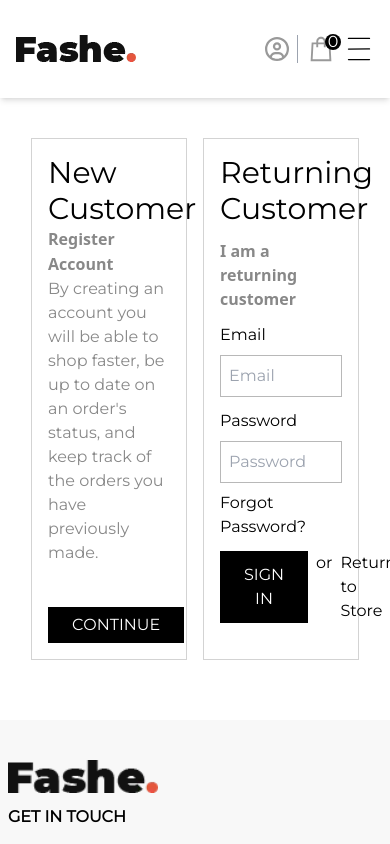
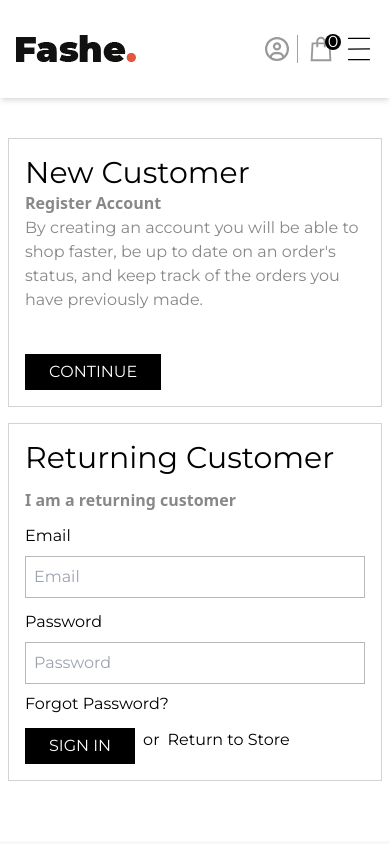
Before and after one commit to sarachafikidrissi/React_Final_Project_Sara_Chafik_idrissi, a React (Create React App) app: page /login in a window 390 px wide. Shown: the top 844 px of the page. Built offline with nearby package versions, Linux system fonts and the light colour scheme.

Commit message:
add responisvity to login page

```diff
--- a/src/pages/Login/Login.jsx
+++ b/src/pages/Login/Login.jsx
@@ -4,8 +4,8 @@ import { useNavigate } from 'react-router-dom'
 const Login = () => {
   const navigate = useNavigate()
   return (
-    <div className=' flex justify-center gap-x-4 py-10 '>
-      <div className='w-[40vw]  border border-[#d3d3d3] p-4 flex flex-col gap-y-[5vh] h-fit'>
+    <div className=' flex sm:flex-row flex-col gap-y-4 justify-center gap-x-4 py-10 bg-red-500sm:px-0 px-2 '>
+      <div className='sm:w-[40vw]  border border-[#d3d3d3] p-4 flex flex-col gap-y-[5vh] h-fit'>
         <div>
           <h1 className='text-3xl'>New Customer</h1>
         <span className='font-bold font-sans text-[#888888]'>Register Account</span>
@@ -14,7 +14,7 @@ const Login = () => {
 
         <button onClick={() => {navigate('/register')}} className='text-white bg-black px-6 py-1.5 w-fit'>CONTINUE</button>
       </div>
-      <div className='w-[40vw] border border-[#d3d3d3] p-4 flex flex-col gap-y-3 '>
+      <div className='sm:w-[40vw] border border-[#d3d3d3] p-4 flex flex-col gap-y-3 '>
         <h1 className='text-3xl'>Returning Customer</h1>
         <span className='font-bold font-sans text-[#888888]'>I am a returning customer</span>
 
```
